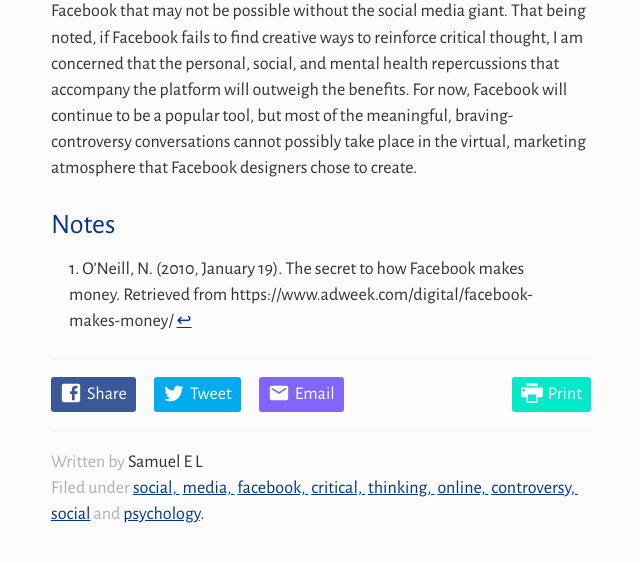
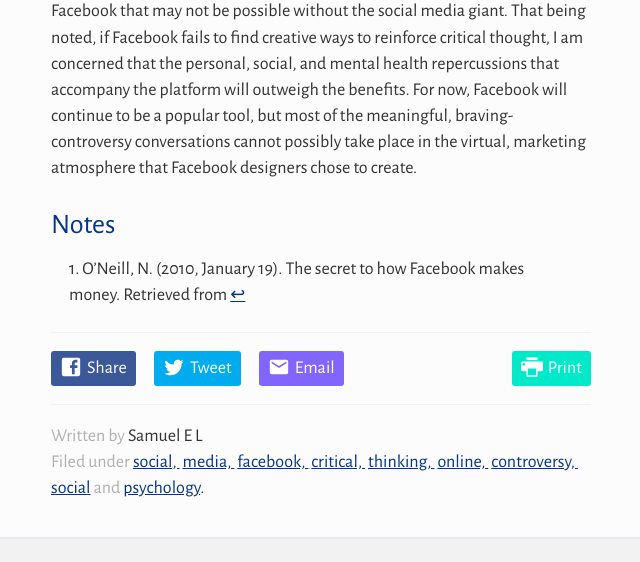
Before and after one commit to peace60895/peace60895.github.io, a Jekyll site: the page built from _posts/2021-06-13-Social-Media-and-Critical-Thought.md, in a window 1280 px wide and 900 px high, scrolled down 2726 px. Shown: the top 562 px of the window, without its empty margins (319-959 px from the left). Built offline with Jekyll 4.4.1, drawn with Linux system fonts in a browser that asks for light colours; comment, search, counter and statistics services are not loaded; some of the changed lines change nothing that is shown.

Commit message:
changed.location.of.citation.I.am.not optimistic.took out.url

```diff
--- a/_posts/2021-06-13-Social-Media-and-Critical-Thought.md
+++ b/_posts/2021-06-13-Social-Media-and-Critical-Thought.md
@@ -27,4 +27,4 @@
 
 
 
-[^1]: O’Neill, N. (2010, January 19). The secret to how Facebook makes money. Retrieved from https://www.adweek.com/digital/facebook-makes-money/
+[^1]: O’Neill, N. (2010, January 19). The secret to how Facebook makes money. Retrieved from
```
